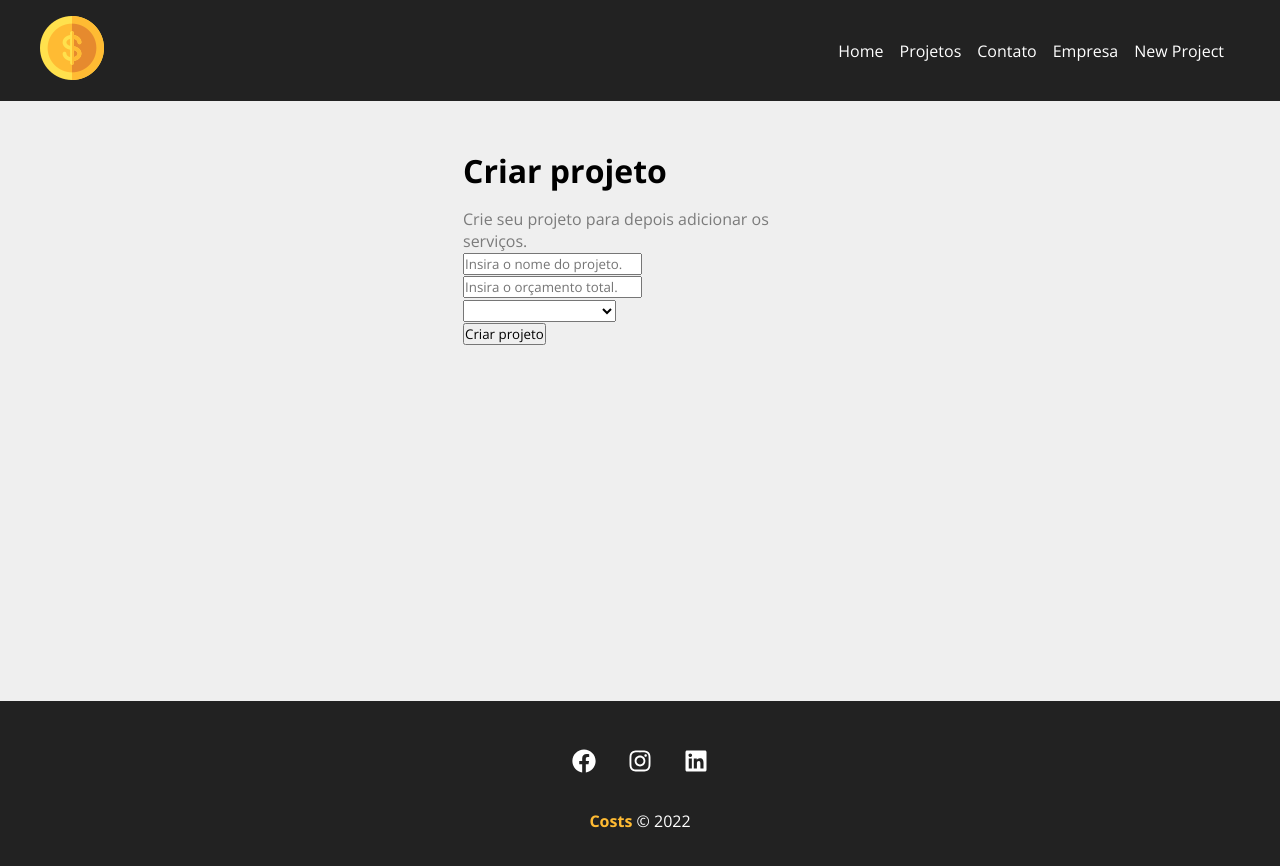
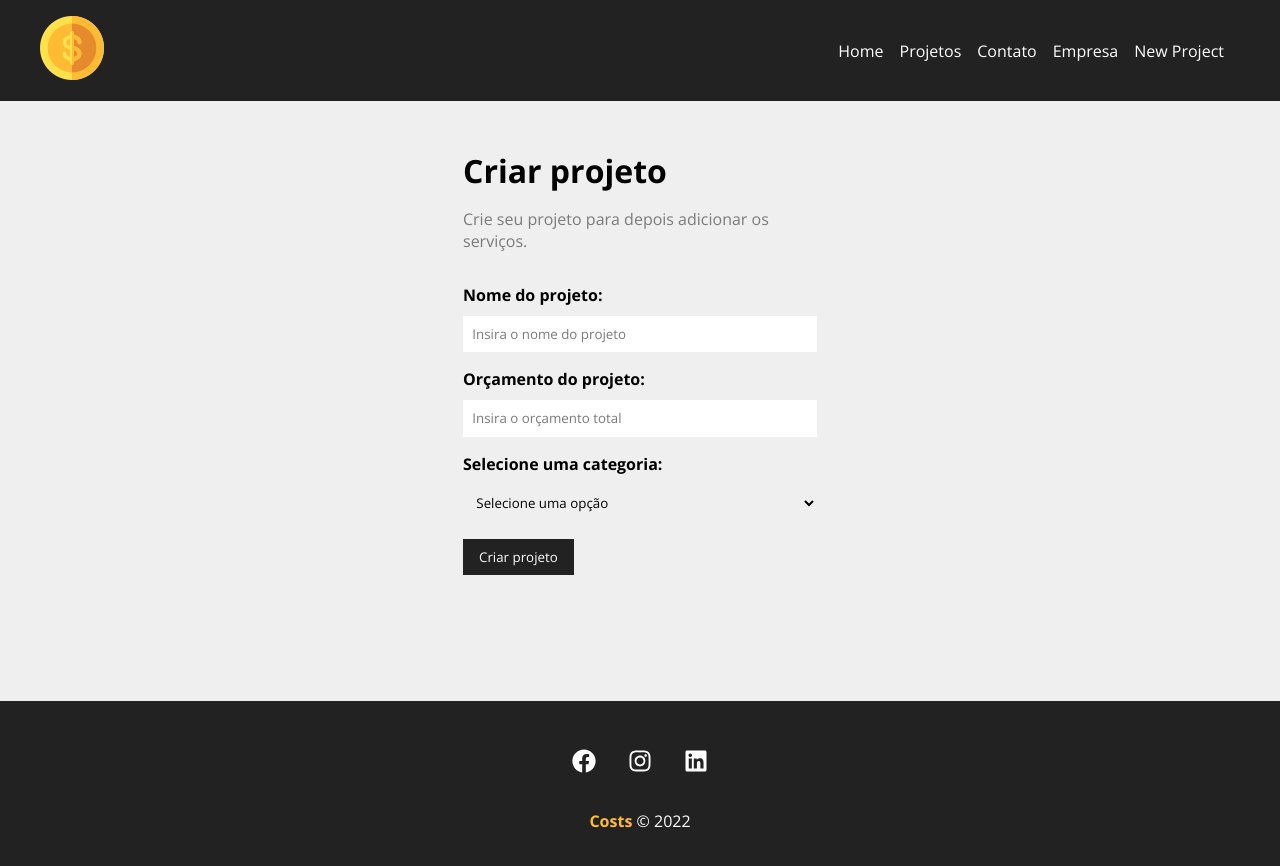
Before and after one commit to Lucas-Terto/Costs-React-Project, a React (Create React App) app: page /newproject in a window 1280 px wide. Shown: the top 866 px of the page. Built offline with nearby package versions, Linux system fonts and the light colour scheme.

Commit message:
new project page final

```diff
--- /dev/null
+++ b/src/components/form/Input.jsx
@@ -0,0 +1,19 @@
+import React from 'react'
+
+import styles from './Input.module.css'
+
+const Input = ({type, text, name, placeholder, handleOnChange, value}) => {
+  return (
+    <div className={styles.form_control}>
+        <label htmlFor={name}>{text}</label>
+        <input
+            type={type}
+            placeholder={placeholder}
+            value={value}
+            onChange={handleOnChange}
+        />
+    </div>
+  )
+}
+
+export default Input
--- /dev/null
+++ b/src/components/form/Input.module.css
@@ -0,0 +1,20 @@
+.form_control {
+    display: flex;
+    flex-direction: column;
+    margin-bottom: 1em;
+}
+
+.form_control label {
+    margin-bottom: .6em;
+    font-weight: bold;
+}
+
+.form_control input {
+    padding: .7em;
+    border-radius: 0;
+    border: none;
+}
+
+.form_control input::placeholder {
+    color: #7b7b7b;
+}
--- /dev/null
+++ b/src/components/form/Select.jsx
@@ -0,0 +1,16 @@
+import React from 'react'
+
+import styles from './Select.module.css'
+
+const Select = ({text, name, value, options, handleOnChange}) => {
+  return (
+    <div className={styles.form_control}>
+        <label htmlFor={name}>{text}</label>
+        <select name={name} id={name}>
+            <option>Selecione uma opção</option>
+        </select>
+    </div>
+  )
+}
+
+export default Select
--- /dev/null
+++ b/src/components/form/Select.module.css
@@ -0,0 +1,16 @@
+.form_control {
+    display: flex;
+    flex-direction: column;
+    margin-bottom: 1em;
+}
+
+.form_control label {
+    margin-bottom: .6em;
+    font-weight: bold;
+}
+
+.form_control select {
+    padding: .7em;
+    border-radius: 0;
+    border: none;
+}
--- /dev/null
+++ b/src/components/form/SubmitButton.jsx
@@ -0,0 +1,15 @@
+import React from "react";
+
+import styles from './SubmitButton.module.css'
+
+const SubmitButton = ({text}) => {
+    return (
+        <div>
+            <button className={styles.btn}>
+                {text}
+            </button>
+        </div>
+    )
+}
+
+export default SubmitButton
--- /dev/null
+++ b/src/components/form/SubmitButton.module.css
@@ -0,0 +1,13 @@
+.btn {
+    background-color: #222;
+    color: #fff;
+    padding: .7em 1.2em;
+    text-decoration: none;
+    transition: .5s;
+    cursor: pointer;
+    border: none;
+}
+
+.btn:hover {
+    color: #ffbb33;
+}
--- a/src/components/pages/NewProject.jsx
+++ b/src/components/pages/NewProject.jsx
@@ -8,7 +8,7 @@
     <div className={styles.newproject_container}>
       <h1>Criar projeto</h1>
       <p>Crie seu projeto para depois adicionar os serviços.</p>
-      <ProjectForm />
+      <ProjectForm btnText="Criar projeto"/>
     </div>
   )
 }
--- a/src/components/project/ProjectForm.jsx
+++ b/src/components/project/ProjectForm.jsx
@@ -1,22 +1,27 @@
 import React from 'react'
+import Input from '../form/Input'
+import Select from '../form/Select'
+import SubmitButton from '../form/SubmitButton'
 
-const ProjectForm = () => {
+import styles from './ProjectForm.module.css'
+
+const ProjectForm = ({btnText}) => {
   return (
-    <form>
-        <div>
-            <input type="text" placeholder='Insira o nome do projeto.'/>
-        </div>
-        <div>
-            <input type="number" placeholder='Insira o orçamento total.'/>
-        </div>
-        <div>
-            <select name="category_id">
-                <option disabled>Selecione a categoria</option>
-            </select>
-        </div>
-        <div>
-            <input type="submit" value="Criar projeto"/>
-        </div>
+    <form className={styles.form}>
+        <Input
+            type="text"
+            text="Nome do projeto:"
+            name="name"
+            placeholder="Insira o nome do projeto"
+        />
+        <Input
+            type="number"
+            text="Orçamento do projeto:"
+            name="budget"
+            placeholder="Insira o orçamento total"
+        />
+        <Select name="category_id" text="Selecione uma categoria:" />
+        <SubmitButton text={btnText}/>
     </form>
   )
 }
--- /dev/null
+++ b/src/components/project/ProjectForm.module.css
@@ -0,0 +1,4 @@
+.form {
+    width: 100%;
+    margin: 2em 0;
+}
```
